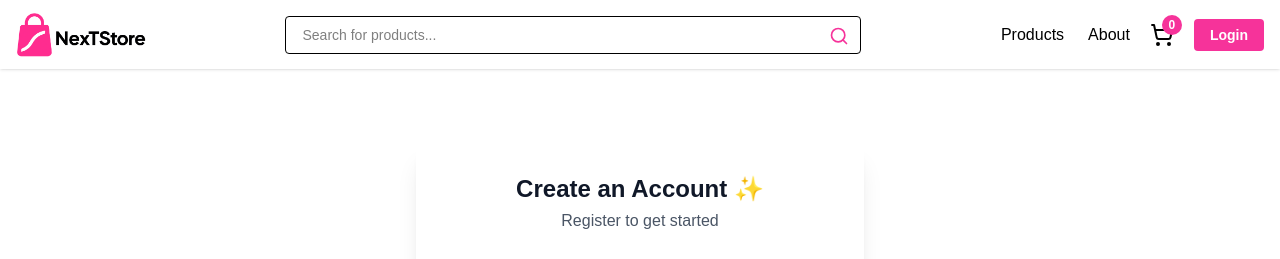
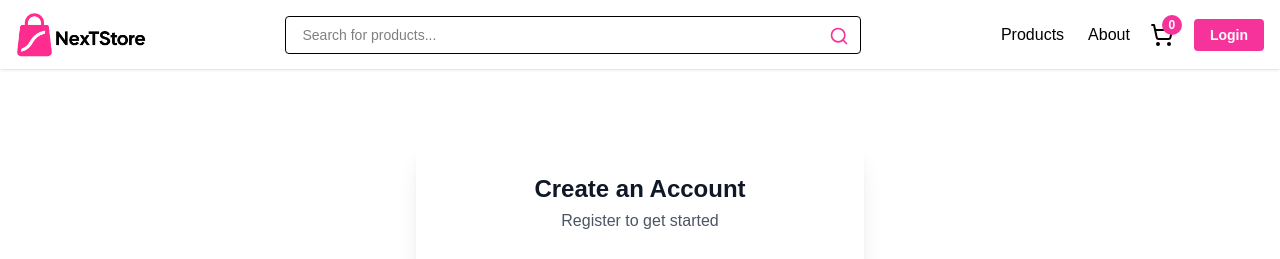
Before and after one commit to yash-lko/NexTStore, a Next.js app: page /register in a window 1280 px wide. Shown: the top 259 px of the page. Built offline with nearby package versions, Linux system fonts and the light colour scheme.

Commit message:
Optimization

```diff
--- a/src/app/(auth)/register/page.tsx
+++ b/src/app/(auth)/register/page.tsx
@@ -1,23 +1,17 @@
 "use client";
-
 import Link from "next/link";
-import { useState } from "react";
-
 export default function RegisterPage() {
-
-
   return (
     <div className="h-150 w-full flex items-center justify-center p-8">
       <div className="bg-white shadow-xl rounded-xl p-8 w-full max-w-md">
         <h2 className="text-2xl font-bold text-center text-gray-900">
-          Create an Account ✨
+          Create an Account
         </h2>
         <p className="text-center text-gray-600 mt-1 mb-6">
           Register to get started
         </p>
 
-        <form  className="space-y-4">
-          {/* Name */}
+        <form className="space-y-4">
           <div>
             <label className="block text-sm font-medium text-gray-700">
               Full Name
@@ -29,8 +23,6 @@ export default function RegisterPage() {
               placeholder="John Doe"
             />
           </div>
-
-          {/* Email */}
           <div>
             <label className="block text-sm font-medium text-gray-700">
               Email
@@ -42,8 +34,6 @@ export default function RegisterPage() {
               placeholder="you@example.com"
             />
           </div>
-
-          {/* Password */}
           <div>
             <label className="block text-sm font-medium text-gray-700">
               Password
@@ -55,8 +45,6 @@ export default function RegisterPage() {
               placeholder="••••••••"
             />
           </div>
-
-          {/* Button */}
           <button
             type="submit"
             className="w-full bg-pink-500 text-white py-2 rounded-md font-medium transition cursor-pointer"
@@ -64,8 +52,6 @@ export default function RegisterPage() {
             Register
           </button>
         </form>
-
-        {/* Login Link */}
         <p className="text-center text-sm text-gray-700 mt-5">
           Already have an account?{" "}
           <Link
--- a/src/app/products/[slug]/CartButton.tsx
+++ b/src/app/products/[slug]/CartButton.tsx
@@ -2,9 +2,9 @@
 
 import { ShoppingCart } from "lucide-react"
 import { useCart } from "@/app/context/CartContext"
-import { Product } from "@/types/products"
+import { ProductType } from "@/types/products"
 
-export default function CartButton({ product }: { product: Product }) {
+export default function CartButton({ product }: { product: ProductType }) {
   const { addToCart } = useCart()
 
   return (
```
